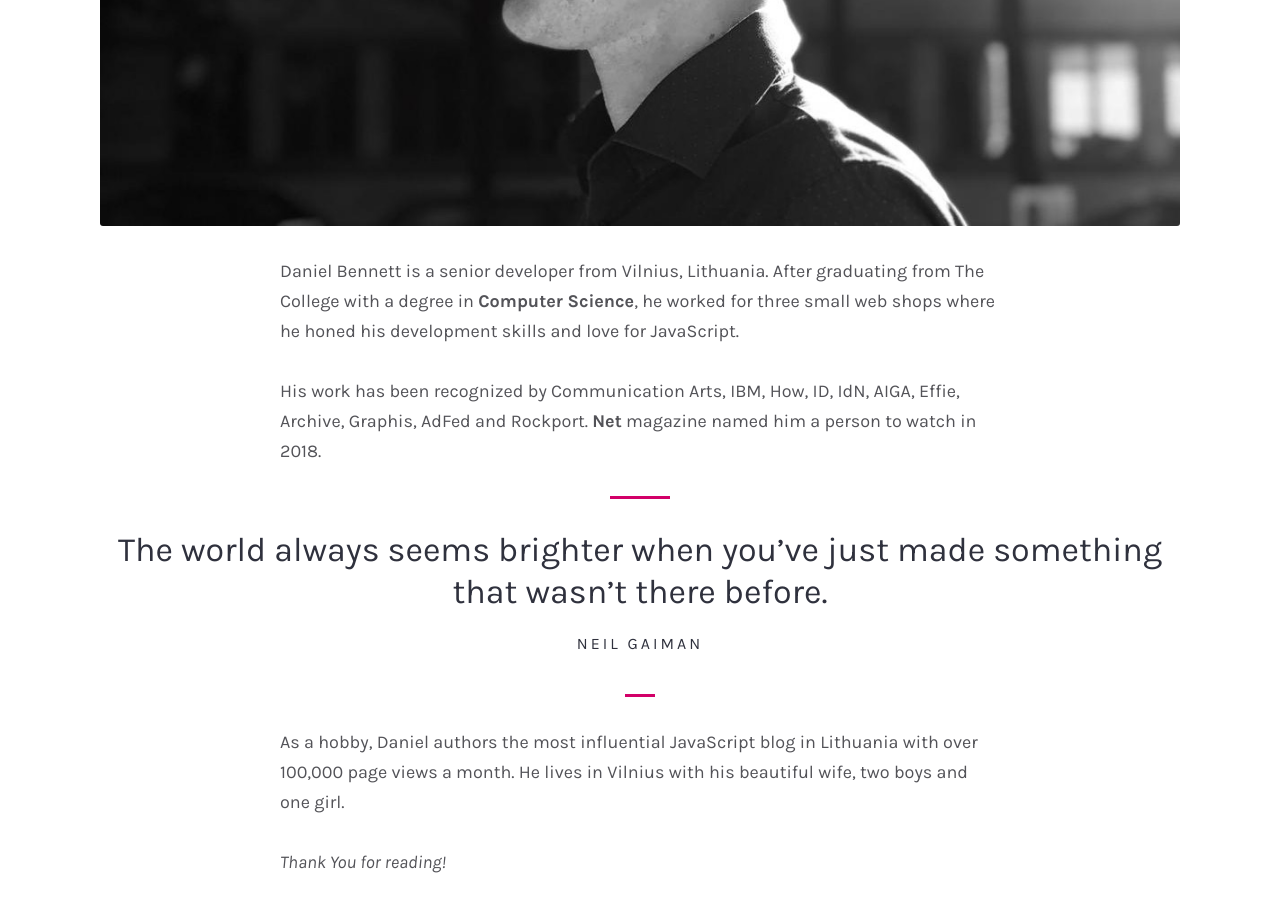
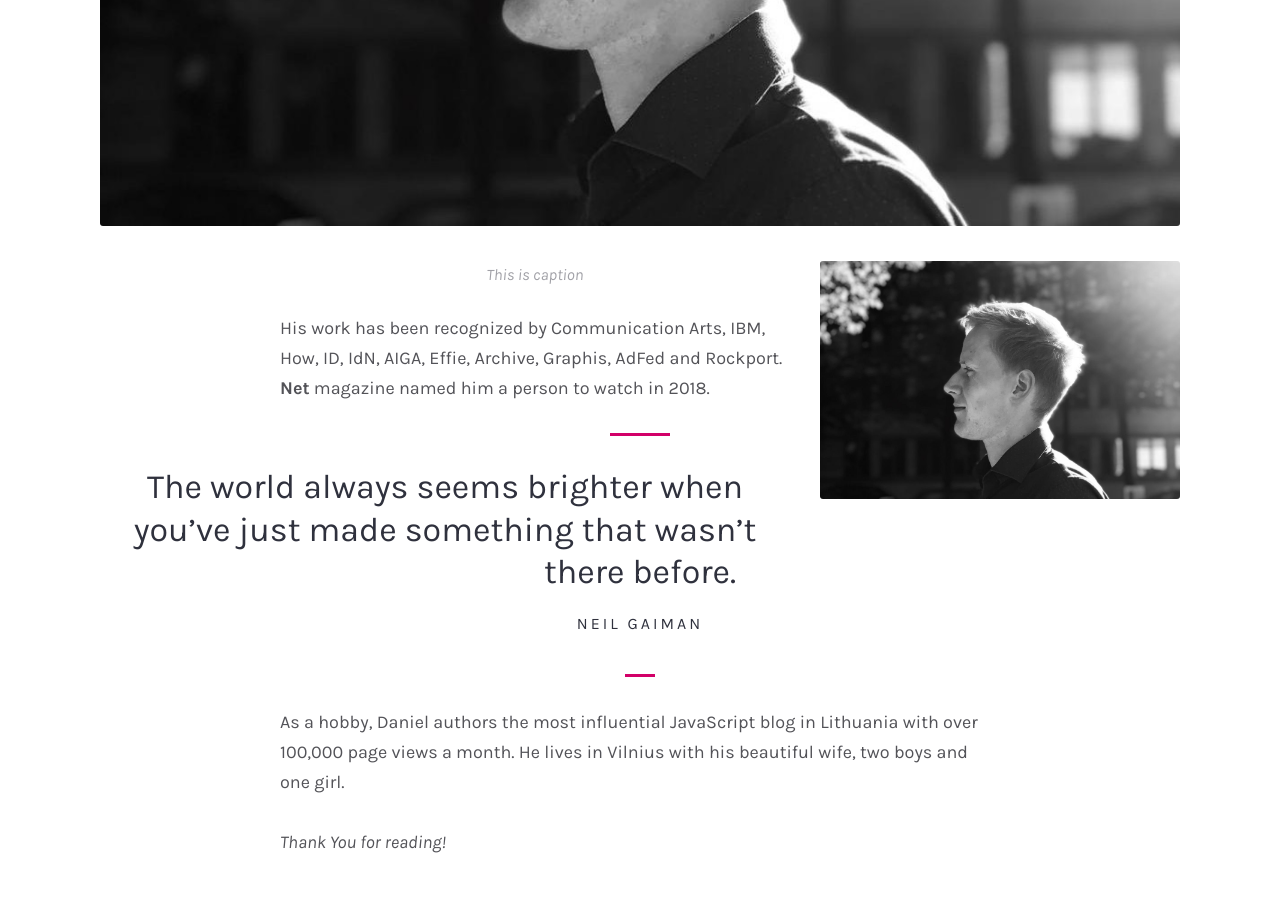
Before and after one commit to andreasschrade/andreasschrade.github.com, a Jekyll site: the page built from about.md, in a window 1280 px wide and 900 px high, scrolled down 715 px. Built offline with Jekyll 4.4.1, drawn with Linux system fonts in a browser that asks for light colours; some web fonts are replaced.

Commit message:
update photo

```diff
--- a/about.md
+++ b/about.md
@@ -3,8 +3,8 @@
 title: About
 featured_image: /assets/images/pages/about.jpg
 ---
+{% include image-caption.html imageurl="/assets/images/pages/about.jpg#right" title="Concrete roads" caption="This is caption" %}
 
-Daniel Bennett is a senior developer from Vilnius, Lithuania. After graduating from The College with a degree in **Computer Science**, he worked for three small web shops where he honed his development skills and love for JavaScript.
 
 His work has been recognized by Communication Arts, IBM, How, ID, IdN, AIGA, Effie, Archive, Graphis, AdFed and Rockport. **Net** magazine named him a person to watch in 2018.
 
```
